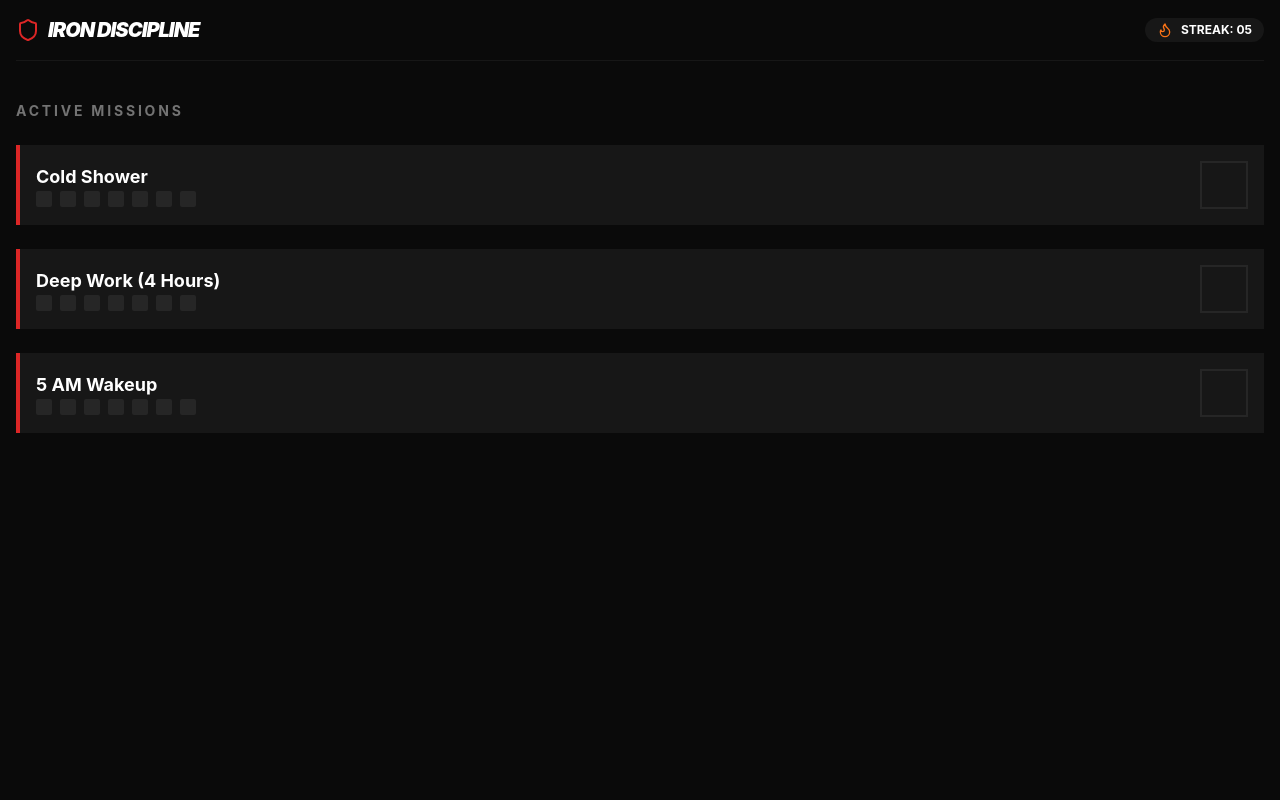
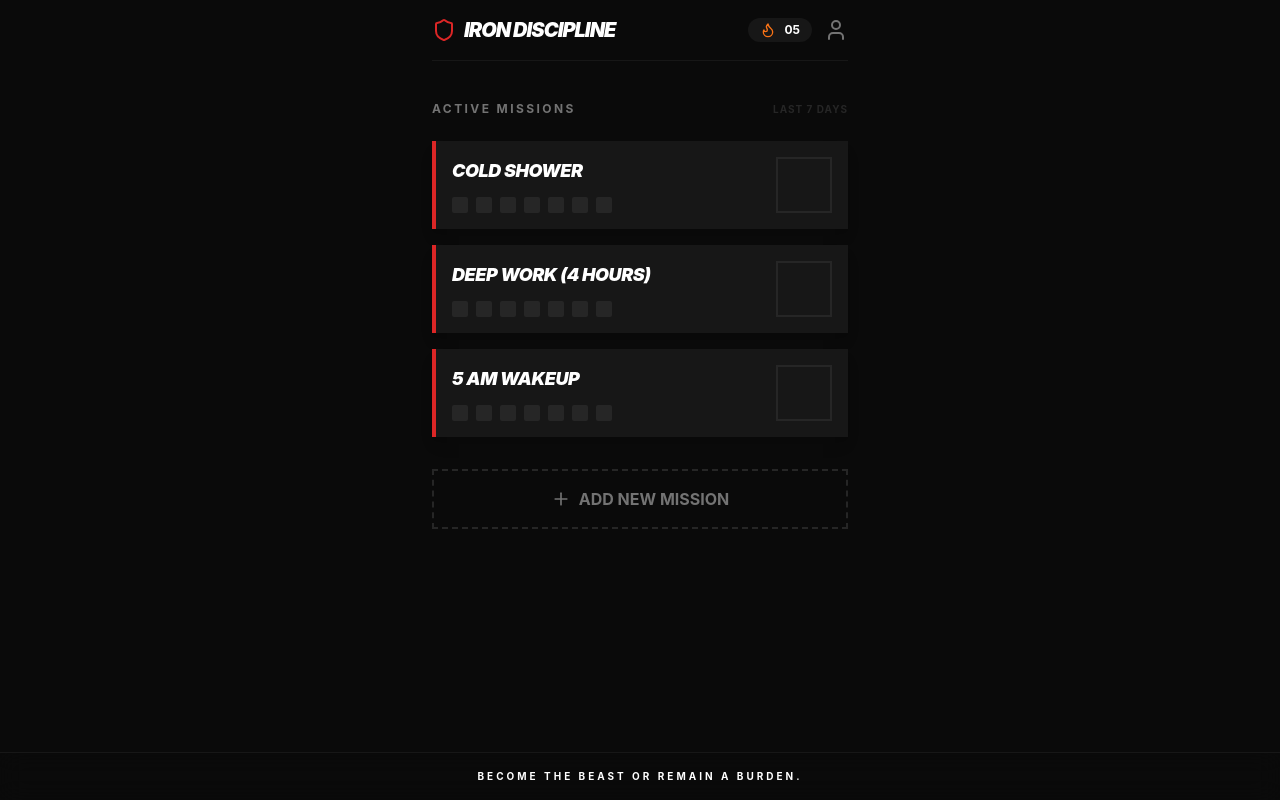
Before and after one commit to abhi105abhi/iron-discipline2.0, a React app: page / in a window 1280 px wide. Built offline with nearby package versions, Linux system fonts and the light colour scheme; the HTML template or start-up script is replaced by a standard one.

Commit message:
Update App.jsx

```diff
--- a/src/App.jsx
+++ b/src/App.jsx
@@ -1,7 +1,8 @@
 import React, { useEffect } from 'react';
-import { Shield, Flame, Lock } from 'lucide-react';
+import { Shield, Flame, Lock, User } from 'lucide-react';
 import { useHabitStore } from './store/useHabitStore';
 import Heatmap from './components/Heatmap';
+import WarriorTemplates from './components/WarriorTemplates';
 
 function App() {
   const { habits, toggleHabit, userProfile, checkTrialStatus } = useHabitStore();
@@ -9,6 +10,11 @@
 
   useEffect(() => {
     checkTrialStatus();
+    // Temporary: Mocking a user ID for sync testing
+    // Baad mein Auth add karenge
+    if (!userProfile.uid) {
+      useHabitStore.getState().setUserId('test_warrior_1');
+    }
   }, []);
 
   if (userProfile.trialEnded && !userProfile.isPremium) {
@@ -25,40 +31,56 @@
   }
 
   return (
-    <div className="min-h-screen bg-iron-900 text-white p-4 pb-20">
+    <div className="min-h-screen bg-iron-900 text-white p-4 pb-20 max-w-md mx-auto">
       <header className="flex justify-between items-center mb-10 border-b border-iron-800 pb-4">
         <div className="flex items-center gap-2">
           <Shield className="text-blood-600 w-6 h-6" />
           <h1 className="text-xl font-black uppercase tracking-tighter italic">Iron Discipline</h1>
         </div>
+        <div className="flex gap-3">
           <div className="bg-iron-800 px-3 py-1 rounded-full flex items-center gap-2">
             <Flame className="w-4 h-4 text-orange-500" />
-          <span className="text-xs font-bold">STREAK: 05</span>
+            <span className="text-xs font-bold">05</span>
+          </div>
+          <User className="w-6 h-6 text-iron-500" />
         </div>
       </header>
 
-      <main className="space-y-6">
-        <h2 className="text-sm font-bold uppercase tracking-[0.2em] text-iron-500">Active Missions</h2>
+      <main>
+        <div className="flex justify-between items-end mb-6">
+          <h2 className="text-xs font-bold uppercase tracking-[0.2em] text-iron-500">Active Missions</h2>
+          <span className="text-[10px] text-iron-700 font-bold uppercase tracking-widest">Last 7 Days</span>
+        </div>
 
+        <div className="space-y-4">
           {habits.map(habit => (
-          <div key={habit.id} className="bg-iron-800 border-l-4 border-blood-600 p-4 flex justify-between items-center">
-            <div>
-              <h3 className="font-bold text-lg">{habit.name}</h3>
+            <div key={habit.id} className="bg-iron-800 border-l-4 border-blood-600 p-4 flex justify-between items-center shadow-lg">
+              <div className="space-y-3">
+                <h3 className="font-black uppercase italic tracking-tight text-lg">{habit.name}</h3>
                 <Heatmap completedDays={habit.completedDays} />
               </div>
               <button
                 onClick={() => toggleHabit(habit.id, today)}
-              className={`w-12 h-12 flex items-center justify-center border-2 transition-all ${
+                className={`w-14 h-14 flex items-center justify-center border-2 transition-all duration-300 active:scale-95 ${
                   habit.completedDays.includes(today)
-                  ? 'bg-blood-600 border-blood-600'
+                    ? 'bg-blood-600 border-blood-600 shadow-[0_0_15px_rgba(220,38,38,0.4)]'
                     : 'border-iron-700'
                 }`}
               >
-              {habit.completedDays.includes(today) ? '✔' : ''}
+                {habit.completedDays.includes(today) && <span className="text-white font-bold text-xl">✓</span>}
               </button>
             </div>
           ))}
+        </div>
+
+        <WarriorTemplates />
       </main>
+
+      <footer className="fixed bottom-0 left-0 w-full p-4 bg-iron-900/80 backdrop-blur-md border-t border-iron-800">
+        <p className="text-[10px] text-center text-iron-600 font-bold uppercase tracking-[0.3em]">
+          Become the beast or remain a burden.
+        </p>
+      </footer>
     </div>
   );
 }
```
Lines whose indentation alone changed are shown as unchanged.
